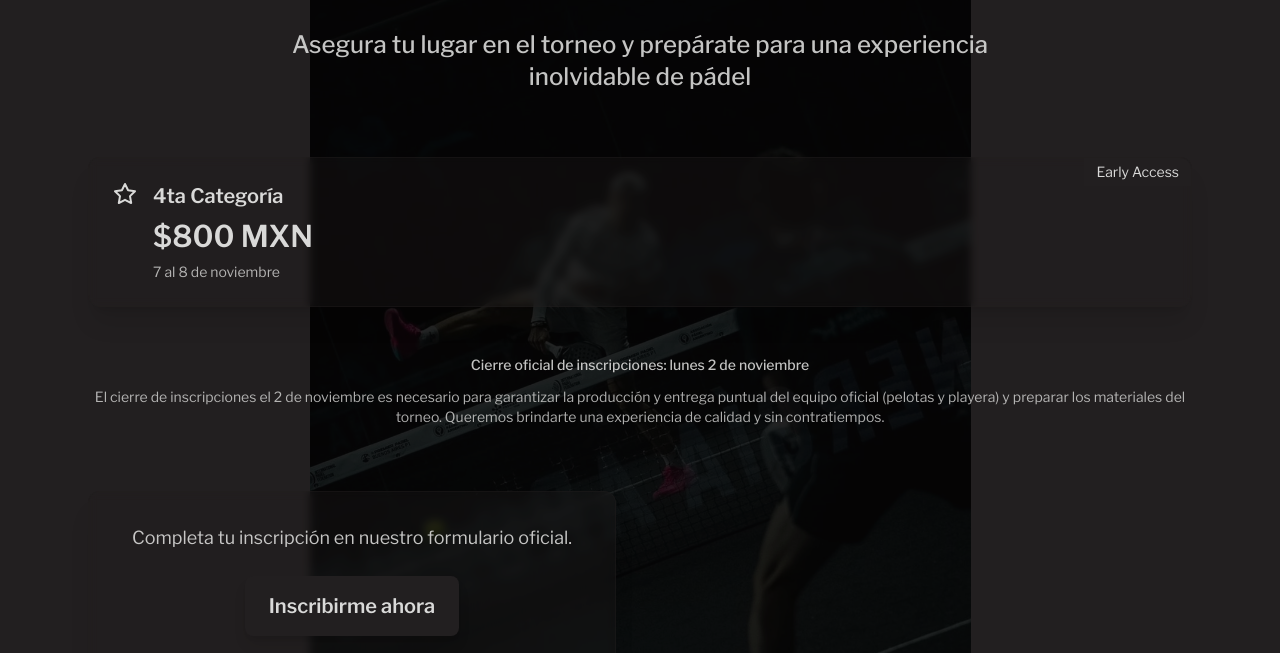
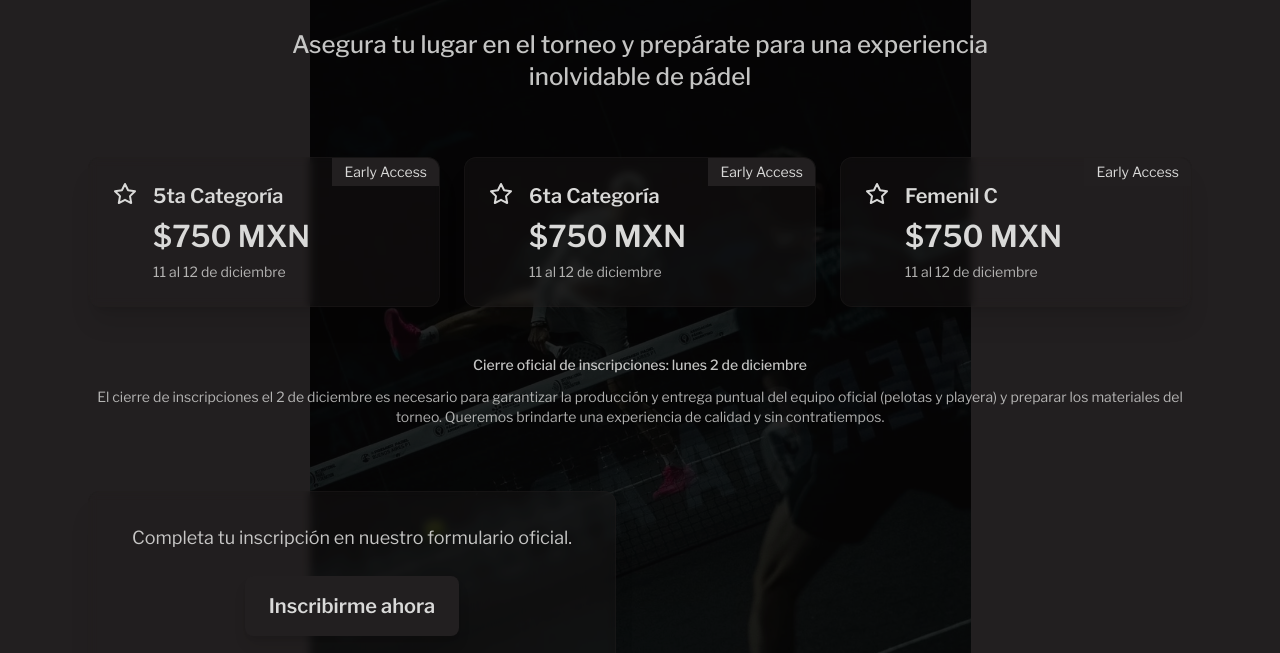
Before and after one commit to jfzepeda/padelon, a plain HTML site: page registro.html in a window 1280 px wide. Shown: the part 147-800 px from the top of the page. Drawn offline with nearby package versions, Linux system fonts and the light colour scheme.

Commit message:
cambio de forms

```diff
--- a/data/categorias.js
+++ b/data/categorias.js
@@ -6,32 +6,32 @@
 // - badge: etiqueta superior (ej. "Early Access")
 // - href: enlace de inscripción
 const CATEGORIAS = [
-  // {
-  //   name: "4ta Categoría",
-  //   price: "$850 MXN",
-  //   date: "7 al 8 de noviembre",
-  //   badge: "Early Access",
-  //   href: "https://forms.gle/MuKCLVXcath1QhNu6",
-  // },
+  {
+    name: "5ta Categoría",
+    price: "$750 MXN",
+    date: "11 al 12 de diciembre",
+    badge: "Early Access",
+    href: "https://forms.gle/L4Jd58MTKQWU6n1g9",
+  },
   // {
   //   name: "De Suma 4",
   //   price: "$850 MXN",
-  //   date: "7 al 8 de noviembre",
+  //   date: "11 al 12 de diciembre",
   //   badge: "Early Access",
-  //   href: "https://forms.gle/MuKCLVXcath1QhNu6",
+  //   href: "https://forms.gle/L4Jd58MTKQWU6n1g9",
   // },
   {
-    name: "4ta Categoría",
-    price: "$800 MXN",
-    date: "7 al 8 de noviembre",
+    name: "6ta Categoría",
+    price: "$750 MXN",
+    date: "11 al 12 de diciembre",
     badge: "Early Access",
-    href: "https://forms.gle/MuKCLVXcath1QhNu6",
+    href: "https://forms.gle/L4Jd58MTKQWU6n1g9",
   },
-  // {
-  //   name: "6ta categoría",
-  //   price: "$850 MXN",
-  //   date: "7 al 8 de noviembre",
-  //   badge: "Early Access",
-  //   href: "https://forms.gle/MuKCLVXcath1QhNu6",
-  // },
+  {
+    name: "Femenil C",
+    price: "$750 MXN",
+    date: "11 al 12 de diciembre",
+    badge: "Early Access",
+    href: "https://forms.gle/L4Jd58MTKQWU6n1g9",
+  },
 ];
--- a/registro.html
+++ b/registro.html
@@ -1,4 +1,4 @@
-<!DOCTYPE html>
+<!doctype html>
 <html lang="es" data-darkreader-white-flash-suppressor="active">
   <head>
     <meta charset="UTF-8" />
@@ -123,7 +123,7 @@
             <div
               class="absolute inset-0 bg-no-repeat opacity-85"
               style="
-                background-image: url('imagenes/willy.jpeg');
+                background-image: url(&quot;imagenes/willy.jpeg&quot;);
                 background-size: contain;
                 background-position: center center;
                 filter: brightness(0.15);
@@ -141,10 +141,10 @@
               ></div>
               <div class="text-center text-marfil/90 space-y-3 mb-16">
                 <p class="text-sm font-medium">
-                  Cierre oficial de inscripciones: lunes 2 de noviembre
+                  Cierre oficial de inscripciones: lunes 2 de diciembre
                 </p>
                 <p class="text-sm text-marfil/80">
-                  El cierre de inscripciones el 2 de noviembre es necesario para
+                  El cierre de inscripciones el 2 de diciembre es necesario para
                   garantizar la producción y entrega puntual del equipo oficial
                   (pelotas y playera) y preparar los materiales del torneo.
                   Queremos brindarte una experiencia de calidad y sin
@@ -323,7 +323,7 @@
                         Completa tu inscripción en nuestro formulario oficial.
                       </p>
                       <a
-                        href="https://forms.gle/MuKCLVXcath1QhNu6"
+                        href="https://forms.gle/L4Jd58MTKQWU6n1g9"
                         target="_blank"
                         rel="noopener noreferrer"
                         class="px-6 py-4 inline-flex items-center justify-center p-5 text-xl font-bold rounded-lg bg-beige text-marfil hover:bg-verde hover:text-marfil transition-all duration-300 shadow-lg hover:shadow-2xl transform hover:-translate-y-0.5 focus:outline-none focus:ring-4 focus:ring-verde/50"
```
Also changed, not shown: index.html (+11 -9 lines).
